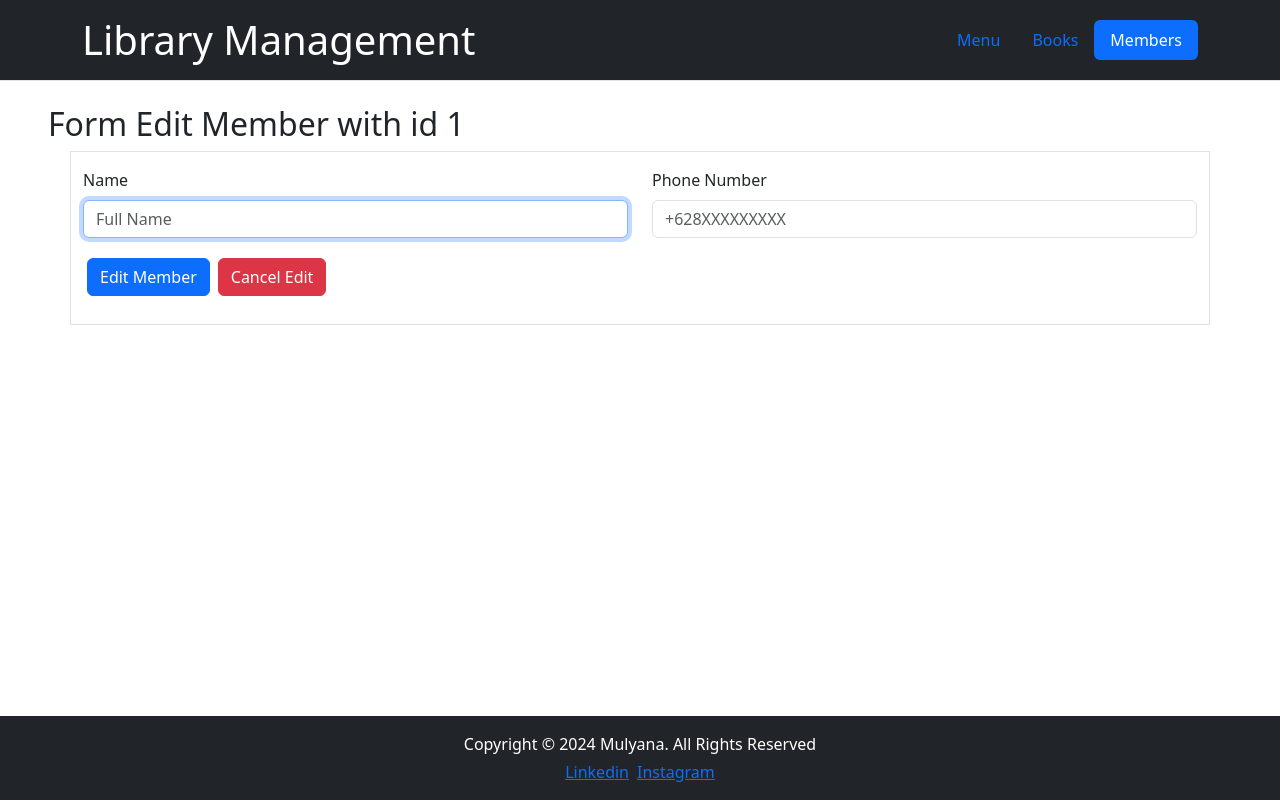
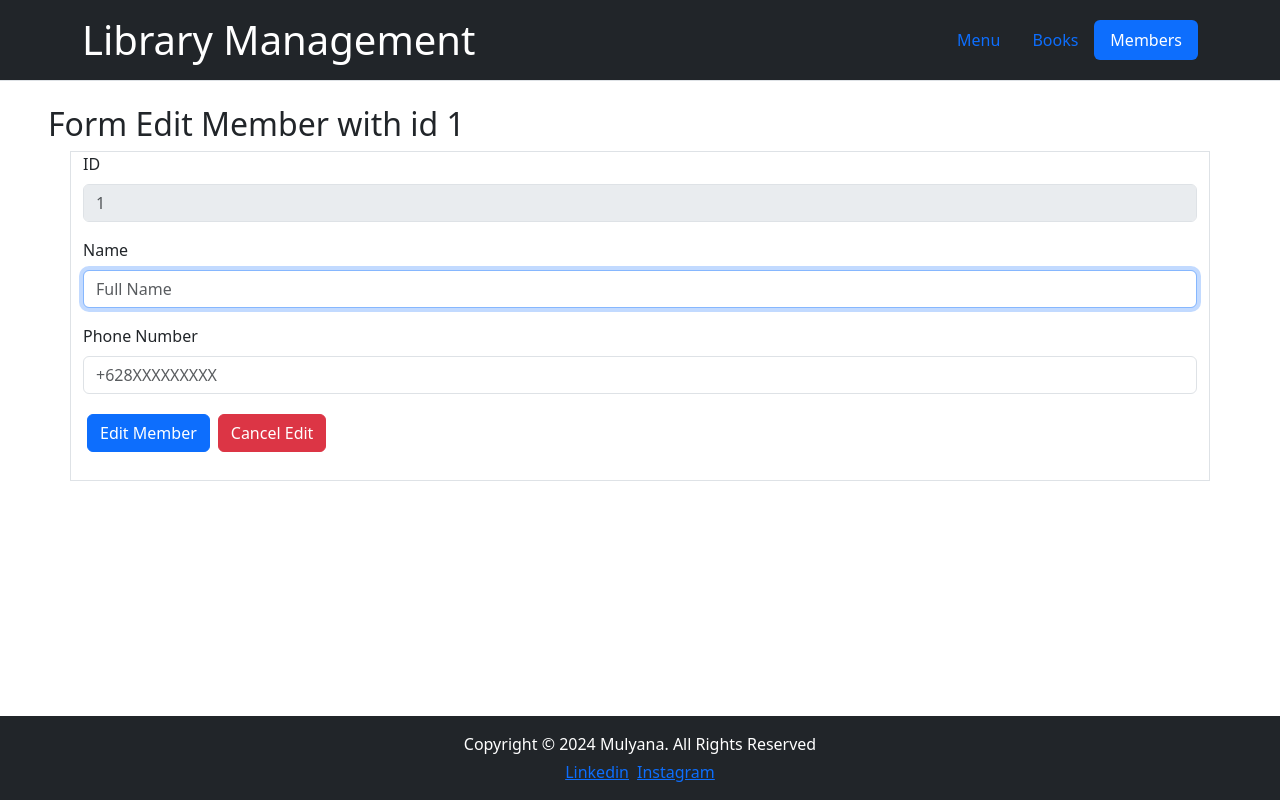
Before and after one commit to Myniv/SimpleLibraryManagementSystemWeb, a React (Vite) app: page /members/1 in a window 1280 px wide. Built offline with nearby package versions, Linux system fonts and the light colour scheme.

Commit message:
Fix memberID on memberform

```diff
--- a/src/Page/Members/MemberForm.jsx
+++ b/src/Page/Members/MemberForm.jsx
@@ -117,7 +117,7 @@ const MemberForm = () => {
     }
   };
 
-  // const memberId = member.length > 0 ? member[member.length - 1].id + 1 : 1;
+  const memberId = member.length > 0 ? member[member.length - 1].userid + 1 : 1;
 
   return (
     <>
@@ -129,18 +129,17 @@ const MemberForm = () => {
         </h2>
         <div className="container border">
           <form onSubmit={handleSubmit} className="mb-4">
-            <div className="row">
-              <div className="col-md-6">
             <div className="mb-3">
-                  {/* <label htmlFor="userid" className="form-label">
+              <label htmlFor="userid" className="form-label">
                     ID
-                  </label> */}
+                  </label>
               <input
-                    type="hidden"
+                type="number"
                 className="form-control"
                 id="userid"
                 name="userid"
                 value={formData.userid}
+                placeholder={memberId}
                 disabled
               />
             </div>
@@ -165,8 +164,6 @@ const MemberForm = () => {
                 <div className="invalid-feedback">{errors.username}</div>
               )}
             </div>
-              </div>
-              <div className="col-md-6">
             <div className="mb-3"></div>
             <div className="mb-3">
               <label htmlFor="phonenumber" className="form-label">
@@ -188,8 +185,6 @@ const MemberForm = () => {
                 <div className="invalid-feedback">{errors.phonenumber}</div>
               )}
             </div>
-              </div>
-            </div>
             <button type="submit" className="btn btn-primary m-1">
               {params.id ? "Edit Member" : "Add Member"}
             </button>
```
Lines whose indentation alone changed are shown as unchanged.
